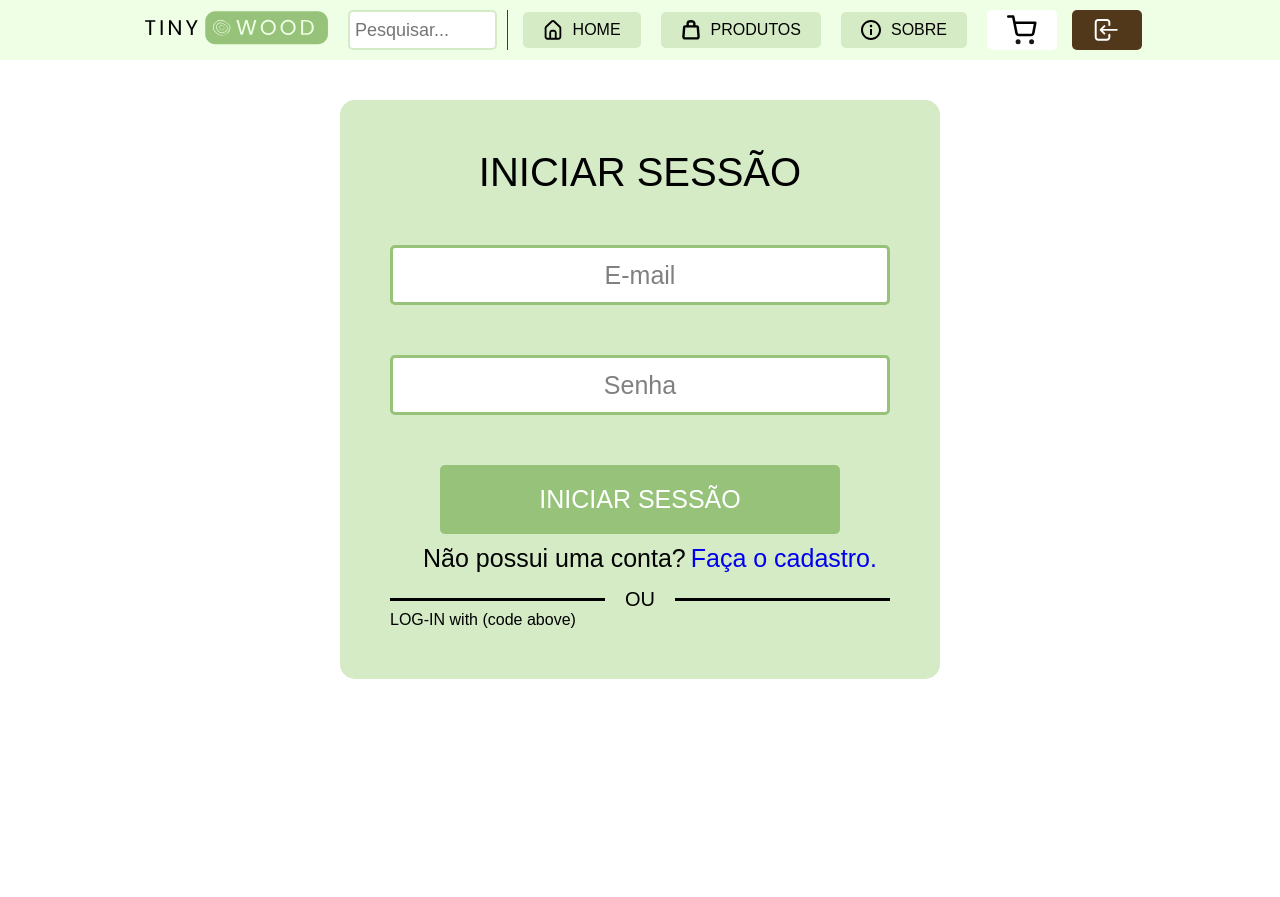
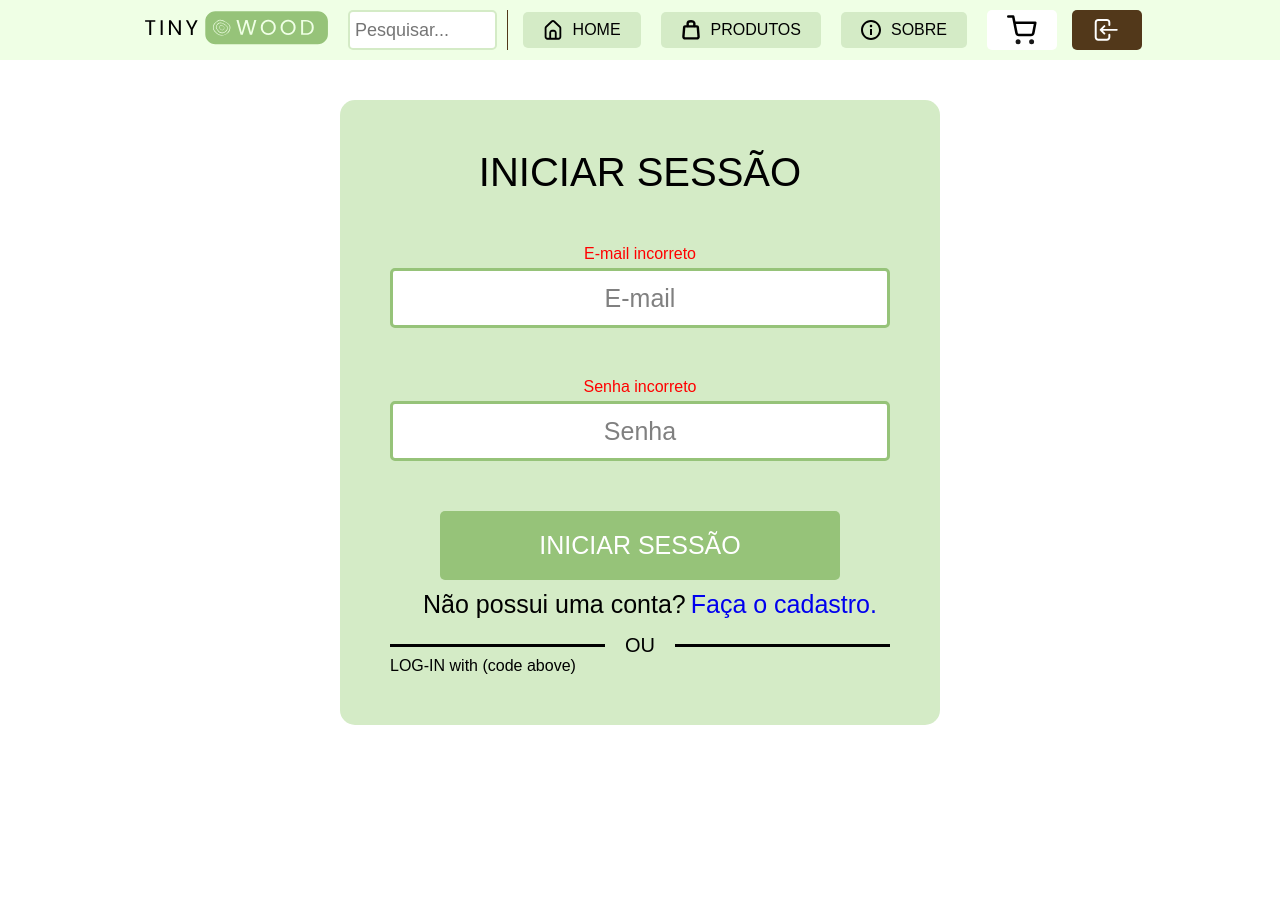
Before and after one commit to MBastazini/E-Commerce, a PHP site: page /login.html in a window 1280 px wide. Shown: the top 897 px of the page. Run offline with PHP 8.4, Linux system fonts and the light colour scheme; some web fonts are replaced.

Commit message:
LOGIN - iniciozin de erro

```diff
--- a/index.css
+++ b/index.css
@@ -1468,6 +1468,11 @@ consumiria mais linhas (menos de CSS, porem mais de HTML.)*/
         margin-bottom: 50px;
         text-align: center;
     }
+    .tela_log_cad > form > p{
+        margin-bottom: 5px;
+        text-align: center;
+        color: red;
+    }
     .tela_log_cad.login > form{
         width: 100%;
         display: flex;
@@ -1583,7 +1588,7 @@ consumiria mais linhas (menos de CSS, porem mais de HTML.)*/
     #black_text{
         color: black;
     }
-    .tela_log_cad > p{
+    .tela_log_cad #ou{
         font-size: 20px;
         width: 100%;
         display: flex;
@@ -1591,8 +1596,10 @@ consumiria mais linhas (menos de CSS, porem mais de HTML.)*/
         gap: 20px;
         box-sizing: border-box;
         margin-top: 15px;
-    }
-    .tela_log_cad > p::after, .tela_log_cad > p::before{
+        margin-bottom: 0;
+        color: black;
+    }
+    .tela_log_cad #ou::after, .tela_log_cad #ou::before{
         content: '';
         display: block;
         width: 50%;
--- a/login.html
+++ b/login.html
@@ -91,12 +91,15 @@
     <section class="container sec_login">
         <div class="login tela_log_cad">
             <h1>INICIAR SESSÃO</h1>
+
             <form action="PHP/login.php" method="post">
-
+                <p>E-mail incorreto</p>
                 <div class="email inp">
                     <input type="email" name="email" maxlength="100">
                     <p>E-mail</p>
                 </div>
+
+                <p>Senha incorreto</p>
                 <div class="senha inp">
                     <input type="password" name="senha" maxlength="40">
                     <p>Senha</p>
@@ -112,7 +115,7 @@
                     <p>Faça o cadastro.</p>
                 </a>
             </div>
-                <p>OU</p>
+            <p id="ou">OU</p>
             <div class="google">
                 LOG-IN with (code above)
             </div>
```
Lines whose indentation alone changed are shown as unchanged.
